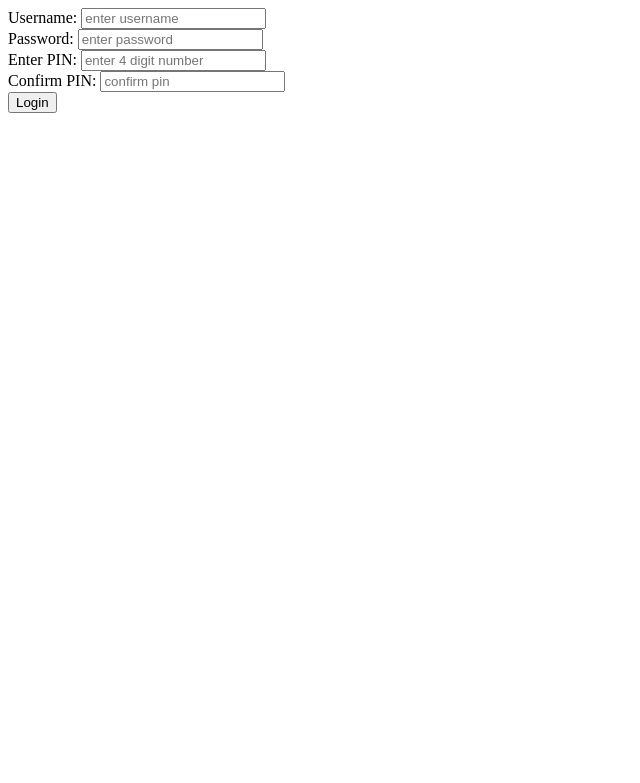
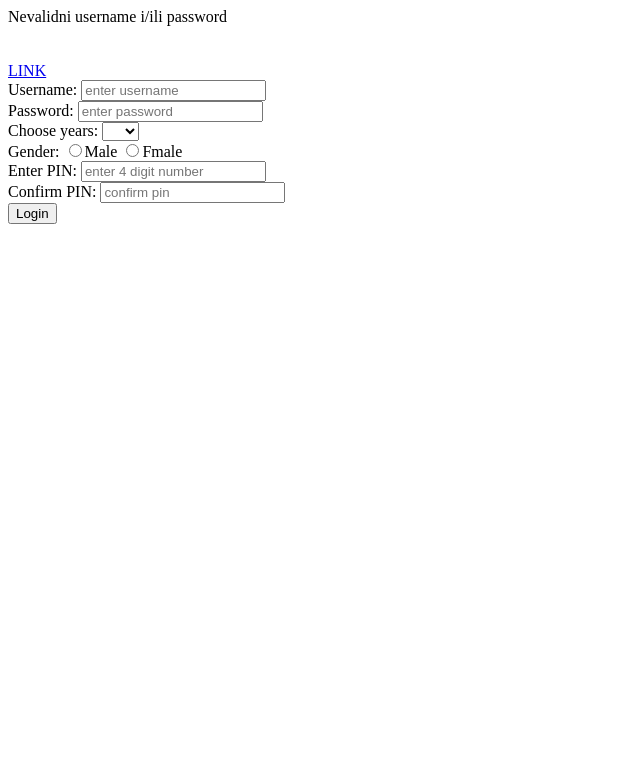
Before and after one commit to Martin131313/dw, a PHP site: page /index_html.php in a window 1280 px wide. Shown: the top 783 px of the page, without its empty margins (0-640 px from the left). Run offline with PHP 8.4, Linux system fonts and the light colour scheme.

Commit message:
username i ostalo :)

```diff
--- a/index_html.php
+++ b/index_html.php
@@ -1,8 +1,45 @@
+<?php
+//if(isset($_GET) && !empty){
+if(isset($_GET) > 0){
+if(isset($_GET['username']) && isset($_GET['password']) && strlen($_GET['username']) > 5 && strlen($_GET['password']) > 5 && isset($_GET['years']) && $_GET['years'] != '' && isset($_GET['gender'])){
+	if(isset($_GET['pin1']) && is_numeric($_GET['pin1']) && isset($_GET['pin2']) && is_numeric($_GET['pin2'])){
+		if($_GET['pin1'] == $_GET['pin2']){
+				echo 'Validni i isti PIN-ovi :)<br/>';
+		} else {
+			echo 'Validen ama razlichni PIN-ovi :)<br/>';
+		}
+	}
+	else {
+		echo 'Nevalidni PIN-ovi :(<br/>';
+	}
+}
+else {
+	echo 'Nevalidni username i/ili password<br/>';
+}
+echo '<br/><br/>';
+echo '<a href="index_html.php">LINK</a>';
+}
+
+  ?>
+
+
+
 <form method="get" action="index.php">
 Username:
 <input type="text" placeholder="enter username" name="username" /></br>
 Password:
 <input type="text" placeholder="enter password" name="password" /></br>
+Choose years:
+<select name="years">
+	<option></option>
+	<option>18</option>
+	<option>22</option>
+	<option>24</option>
+	<option>28</option>
+</select><br/>
+Gender:
+<input type="radio" name="gender">Male</input>
+<input type="radio" name="gender">Fmale</input><br/>
 Enter PIN:
 <input type="text" placeholder="enter 4 digit number" name="pin1" /></br>
 Confirm PIN:
```
Also changed, not shown: dw4.php (added, +11 -0 lines), index.php (+7 -1 lines).
